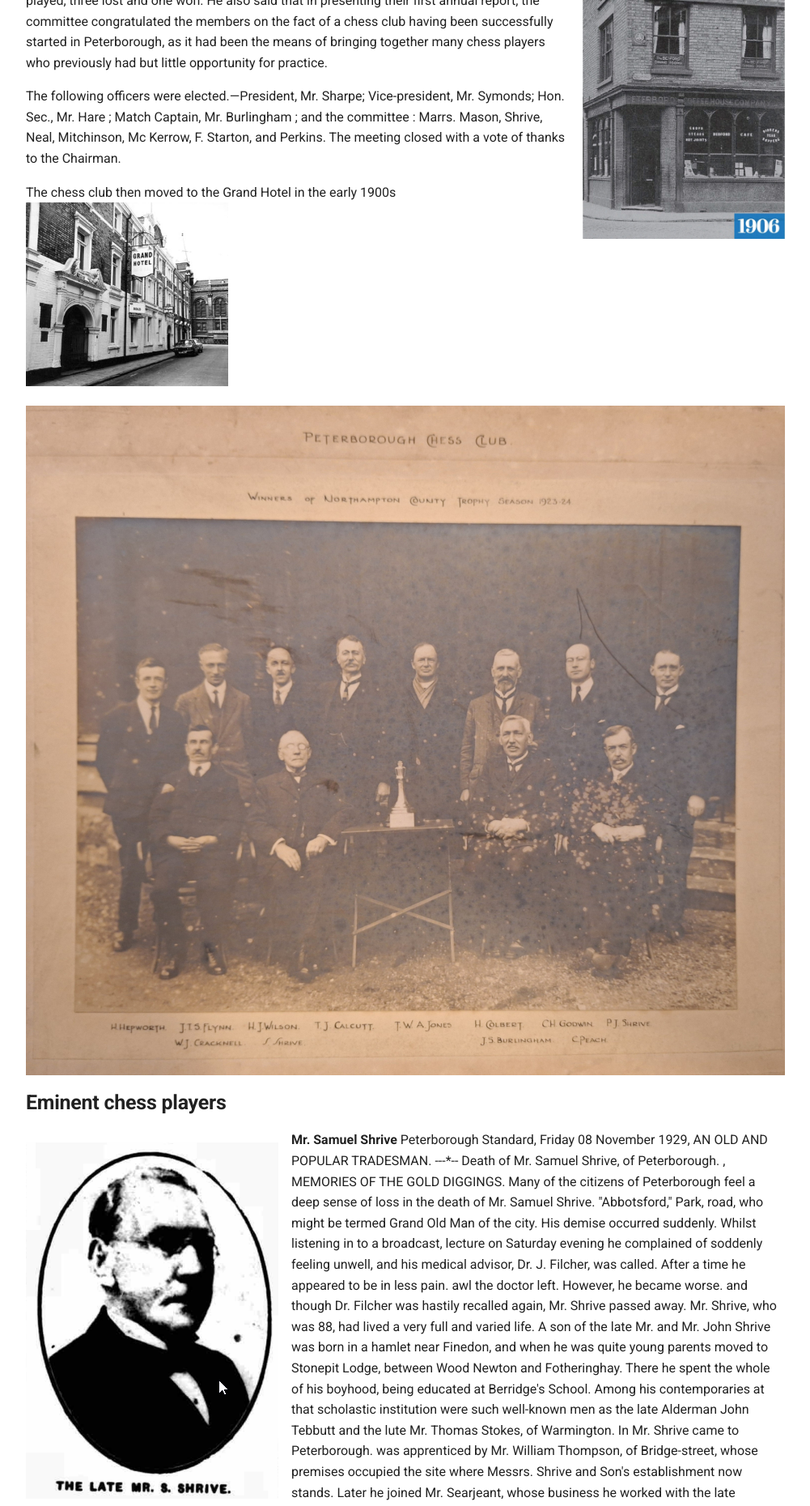
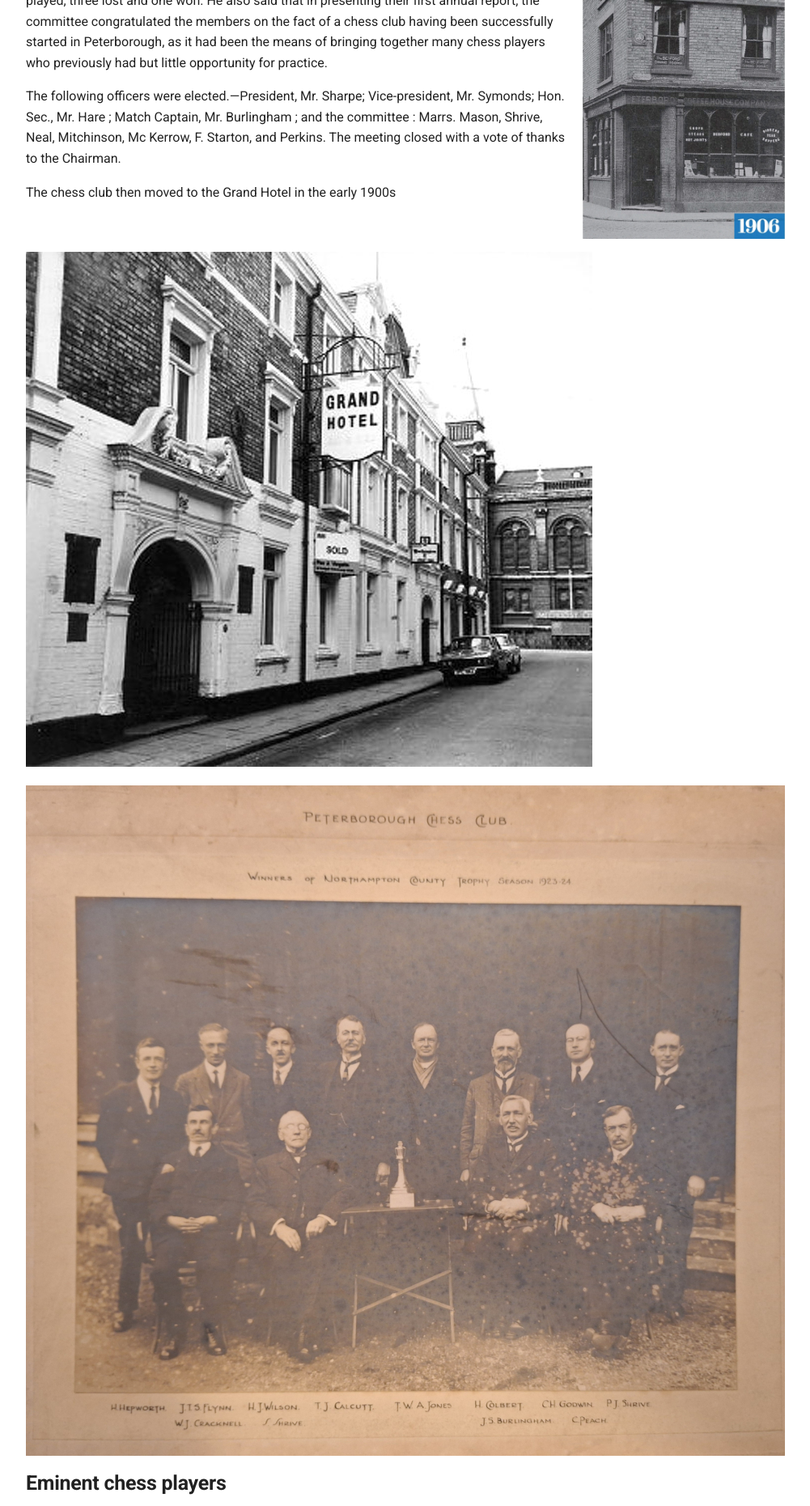
Before and after one commit to peterboroughchessclub/site, an MkDocs documentation site: the page built from docs/history.md, in a window 1280 px wide. Shown: the part 1138-2998 px from the top of the page at 81% size, without its empty margins (264-1265 px from the left). Built offline with MkDocs 1.6.1 and Material for MkDocs 9.7.7, drawn with Linux system fonts in a browser that asks for light colours; comment, search, counter and statistics services are not loaded.

Commit message:
Update history.md

```diff
--- a/docs/history.md
+++ b/docs/history.md
@@ -11,7 +11,7 @@ The following officers were elected.—President, Mr. Sharpe; Vice-president, Mr
 
 
 The chess club then moved to the Grand Hotel in the early 1900s
-![Image title](./img/grandhotel1971.jpg ){width=250 }
+![Image title](./img/grandhotel1971.jpg )
 
 ![Winners of Northampton County Trophy Seanon 1923-24](./img/Photos_1922.jpg){ align=left }
 
```
